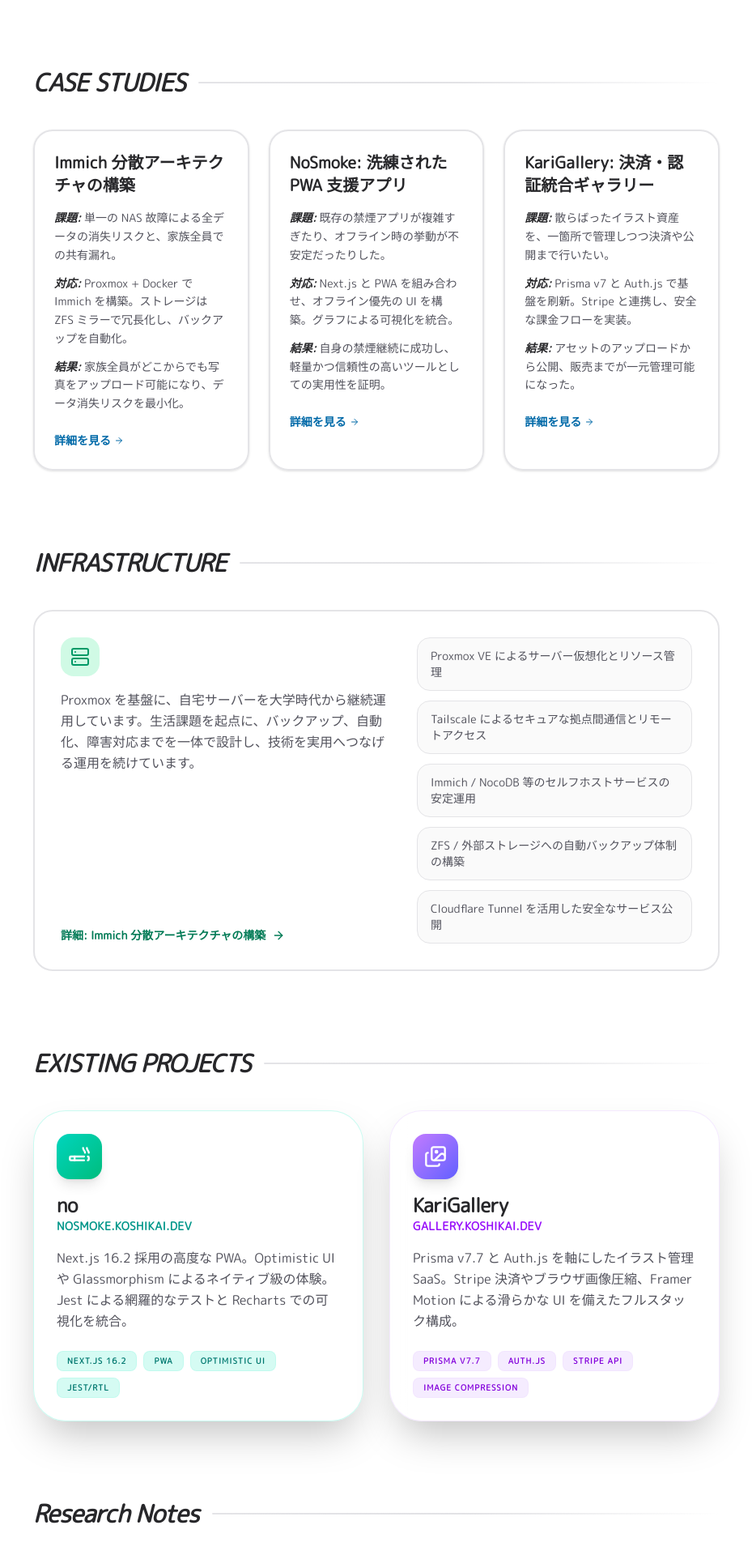
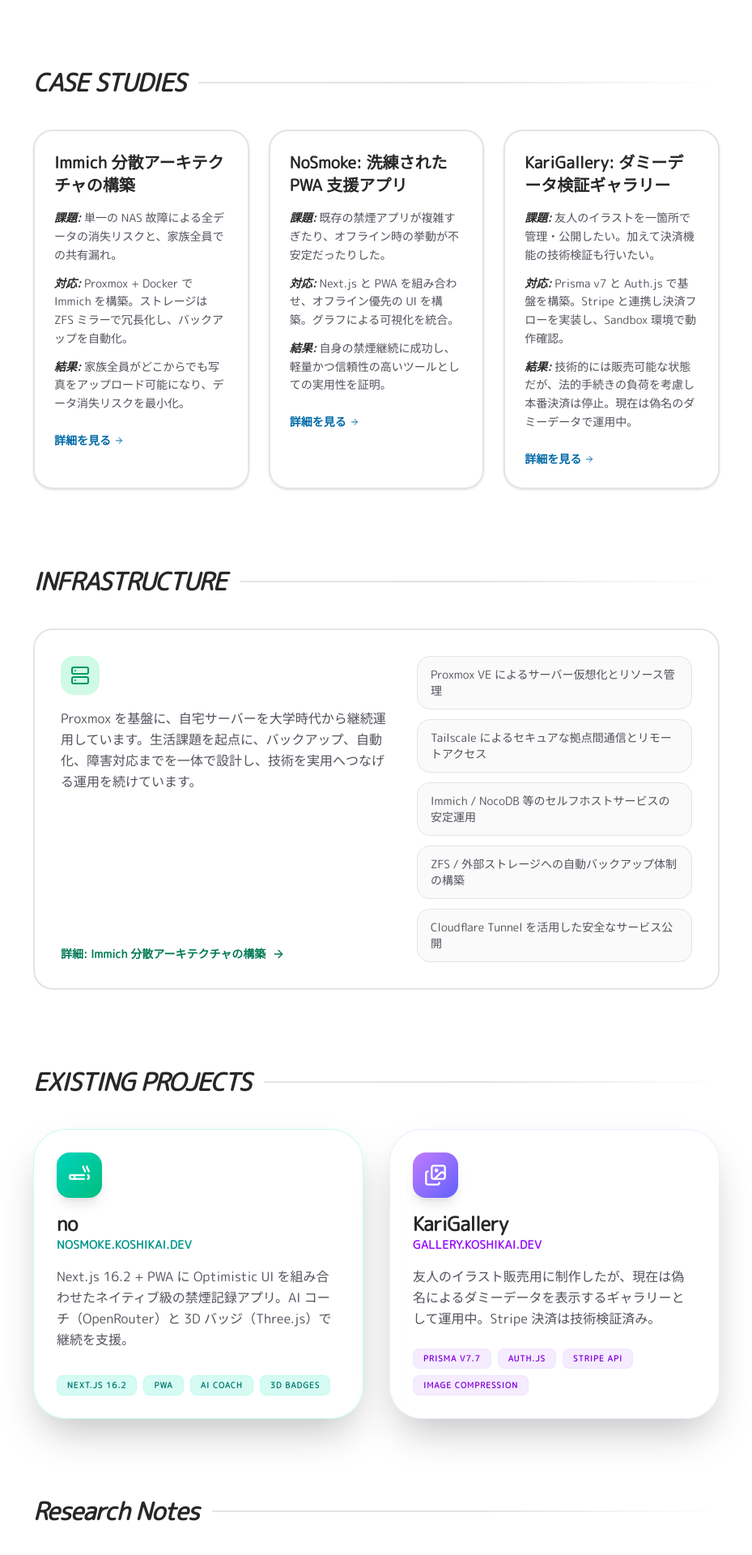
Before and after one commit to koshikai/koshikai, a Next.js app: page / in a window 1280 px wide. Shown: the part 1104-3024 px from the top of the page at 81% size, without its empty margins (175-1104 px from the left). Built offline with nearby package versions, Linux system fonts and the light colour scheme; no server answers.

Commit message:
fix: update portfolio descriptions for nosmoke and KariGallery to reflect actual usage status

```diff
--- a/src/components/PortfolioHome.tsx
+++ b/src/components/PortfolioHome.tsx
@@ -303,8 +303,8 @@
             <ProjectCard
               title="no"
               subtitle="nosmoke.koshikai.dev"
-              description="Next.js 16.2 採用の高度な PWA。Optimistic UI や Glassmorphism によるネイティブ級の体験。Jest による網羅的なテストと Recharts での可視化を統合。"
-              features={["Next.js 16.2", "PWA", "Optimistic UI", "Jest/RTL"]}
+              description="Next.js 16.2 + PWA に Optimistic UI を組み合わせたネイティブ級の禁煙記録アプリ。AI コーチ（OpenRouter）と 3D バッジ（Three.js）で継続を支援。"
+              features={["Next.js 16.2", "PWA", "AI Coach", "3D Badges"]}
               href="https://nosmoke.koshikai.dev"
               accentColor="green"
               icon={<Cigarette className="h-7 w-7" />}
@@ -313,7 +313,7 @@
             <ProjectCard
               title="KariGallery"
               subtitle="gallery.koshikai.dev"
-              description="Prisma v7.7 と Auth.js を軸にしたイラスト管理 SaaS。Stripe 決済やブラウザ画像圧縮、Framer Motion による滑らかな UI を備えたフルスタック構成。"
+              description="友人のイラスト販売用に制作したが、現在は偽名によるダミーデータを表示するギャラリーとして運用中。Stripe 決済は技術検証済み。"
               features={["Prisma v7.7", "Auth.js", "Stripe API", "Image Compression"]}
               href="https://gallery.koshikai.dev"
               accentColor="purple"
--- a/src/content/cases/karigallery.mdx
+++ b/src/content/cases/karigallery.mdx
@@ -1,11 +1,12 @@
 ## 背景
 
-実用的な SaaS (Software as a Service) としての機能を網羅したギャラリーアプリケーションの開発を目指しました。
+友人のイラストを展示・管理するギャラリーサイトとして制作しました。
 
 ## 課題
 
-- 認証・決済を組み合わせたフルスタックな機能の実装
-- 大容量になりがちな画像アップロードによるユーザー負荷
+- 友人のイラスト資産を一箇所で管理・公開したい
+- 将来的に販売も視野に入れ、決済機能の技術検証も行いたい
+- 大容量になりがちな画像のアップロード負荷を軽減したい
 - 直感的で滑らかな画像閲覧体験の構築
 
 ## 判断
@@ -21,13 +22,14 @@
 
 ## 結果
 
-認証から決済、アップロードまでの全フローをスムーズに提供し、最新の Web 機能を統合した商用レベルの基盤が完成しました。
+技術的には Stripe Checkout による決済フローを実装・検証完了していますが、本番で金銭を扱うには特定商取引法に基づく表記や税務処理など、個人開発者の負荷が大きい法的手続きが必要です。現時点ではこれらを「やらない判断」をし、決済機能を無効化した上で、**偽名を使ったダミーデータを表示するギャラリーとして運用しています**。必要な手続きが整えばいつでも販売を開始できる状態です。
 
 ## 学び
 
-外部サービス (Auth.js, Stripe) との API 連携において、堅牢なデータモデルを設計する重要性を学びました。
+技術的に可能なことでも、それを実際に運用に載せるかどうかは、法律面のコストや運用負荷も含めて総合的に判断する必要があると学びました。また、Auth.js や Stripe といった外部サービスとの API 連携において、堅牢なデータモデルを設計する重要性も実感しました。
 
 ## 次の改善
 
+- 販売開始に向けた法的手続きの完了
 - AI による画像タグ付け機能の自動化
 - ストレージの CDN 配信最適化
--- a/src/lib/cases.ts
+++ b/src/lib/cases.ts
@@ -41,8 +41,8 @@
     slug: "nosmoke",
     title: "NoSmoke: 洗練された PWA 支援アプリ",
     summary:
-      "Next.js 16.2 と Optimistic UI による、ネイティブ級の操作感を持つ禁煙支援 PWA の開発。",
-    tags: ["Next.js", "PWA", "Prisma", "Framer Motion", "Recharts"],
+      "Next.js 16.2 + PWA + Optimistic UI によるネイティブ級の禁煙記録アプリ。AI コーチ（OpenRouter）と 3D バッジ（Three.js）で継続を支援。",
+    tags: ["Next.js", "PWA", "AI Coach", "Three.js", "Recharts"],
     publishedAt: "2026-04-21",
     challenge:
       "既存の禁煙アプリが複雑すぎたり、オフライン時の挙動が不安定だったりした。",
@@ -55,19 +55,19 @@
   },
   {
     slug: "karigallery",
-    title: "KariGallery: 決済・認証統合ギャラリー",
+    title: "KariGallery: ダミーデータ検証ギャラリー",
     summary:
-      "Auth.js と Stripe API を統合し、ブラウザ画像圧縮や最新の Prisma v7.7 を活用した商用レベルの SaaS 基盤。",
+      "友人のイラスト販売用に制作したが、現在は偽名によるダミーデータを表示。Stripe 決済は技術検証済み。",
     tags: ["Auth.js", "Stripe", "Prisma v7.7", "Image Processing"],
     publishedAt: "2026-04-21",
     challenge:
-      "散らばったイラスト資産を、一箇所で管理しつつ決済や公開まで行いたい。",
+      "友人のイラストを一箇所で管理・公開したい。加えて決済機能の技術検証も行いたい。",
     action:
-      "Prisma v7 と Auth.js で基盤を刷新。Stripe と連携し、安全な課金フローを実装。",
+      "Prisma v7 と Auth.js で基盤を構築。Stripe と連携し決済フローを実装し、Sandbox 環境で動作確認。",
     result:
-      "アセットのアップロードから公開、販売までが一元管理可能になった。",
+      "技術的には販売可能な状態だが、法的手続きの負荷を考慮し本番決済は停止。現在は偽名のダミーデータで運用中。",
     learning:
-      "サードパーティ API との堅牢な連携と、拡張性を重視した DB スキーマ設計。",
+      "個人開発では技術面だけでなく、法律・運用の準備コストも判断材料に含める必要があること。",
   },
   {
     slug: "shuukatsu",
```
